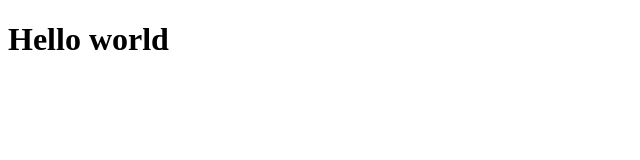
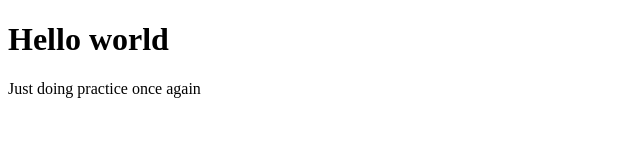
Before and after one commit to Mkdheer/GIT_Learning_Demo, a plain HTML site: page index.html in a window 1280 px wide. Shown: the whole page, without its empty margins (0-640 px from the left). Drawn offline with Linux system fonts and the light colour scheme.

Commit message:
just Trail

```diff
--- a/index.html
+++ b/index.html
@@ -7,5 +7,6 @@
 </head>
 <body>
     <h1>Hello world</h1>
+    <p>Just doing practice once again</p>
 </body>
 </html>
```
Also changed, not shown: text.txt (added).
